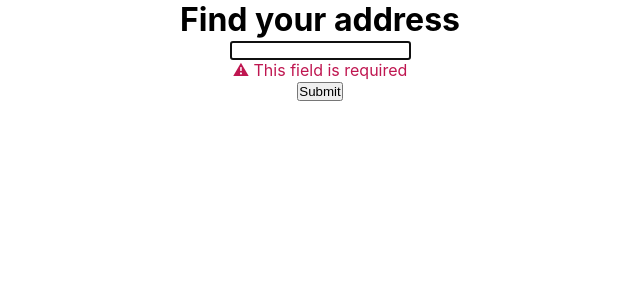
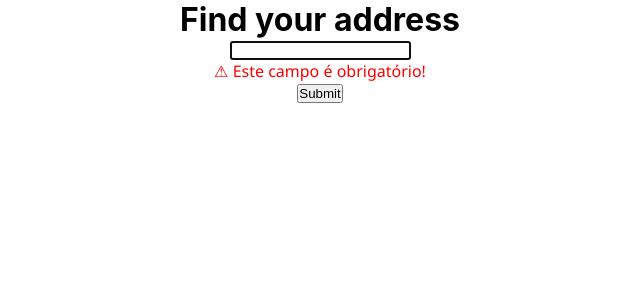
Before and after one commit to TaisaBraga/Find-Address, a React (Create React App) app: page / in a window 1280 px wide. Both pictures are taken after typing "Sample" into the empty fields and a click on the input 730 px from the left and 50 px from the top of the page. Shown: the top 300 px of the page, without its empty margins (320-960 px from the left). Built offline with nearby package versions, Linux system fonts and the light colour scheme; no server answers.

Commit message:
Throw error to undefined data

```diff
--- a/src/components/HomePage.tsx
+++ b/src/components/HomePage.tsx
@@ -9,19 +9,31 @@ export const HomePage = () => {
   const [cep, setCep] = useState<string>('')
   const [inputValue, setInputValue] = useState<string>('')
   const [information, setInformation] = useState<boolean>(false)
+  const [error, setError] = useState<string | null>(null)
   const { register, handleSubmit, formState: { errors } } = useForm()
 
   useEffect(() => {
     getServiceResponse(cep).then((data) => {
-      setReturnApi(data)
+      if (JSON.stringify(data) === JSON.stringify({})) {
+        console.log('if undefined')
+        setError('ERRO INDEFINIDO')
+      } else {
+        console.log('else undefined', data)
+        setReturnApi(data)
+      }
     })
-      .catch((err) => err);
+      .catch(err => {
+        if (err !== undefined) {
+          console.log('erroooooo', err)
+        } else {
+          console.log('elsee')
+        }
+      })
   }, [cep])
 
   const maskCep = (inputValue: string) => {
     return inputValue.replace(/\D/g, '').replace(/^(\d{5})(\d{3})+?$/, '$1-$2');
   }
-
 
   const handleChange = (event: any) => {
     let value = maskCep(event.target.value)
@@ -29,18 +41,16 @@ export const HomePage = () => {
   }
 
   const handleClick = () => {
-
     setCep(inputValue)
-    if (returnAPi !== null) {
-      setInformation(true)
-    }
+    setInformation(true)
   }
 
   return (
     <div>
       <form onSubmit={handleSubmit(handleClick)}>
-        <input {...register("inputValue", { required: "Email Address is required" })} maxLength={8} onChange={handleChange} value={inputValue} />
-        {errors.inputValue && <p className='errorMessage'>This field is required</p>}
+        <input {...register('inputValue', { required: true, minLength: 9 })} maxLength={9} onChange={handleChange} value={inputValue} />
+        {errors?.inputValue?.type === "required" && <p className='errorMessage'>Este campo é obrigatório!</p>}
+        {errors?.inputValue?.type === "minLength" && (<p className='errorMessage'>O número mínimo de caracteres são 9!</p>)}
         <input type="submit" />
       </form>
       {information ? (
@@ -52,6 +62,7 @@ export const HomePage = () => {
           <p>{returnAPi.uf}</p>
         </div>
       ) : ('')}
+      {error && <p>{error}</p>}
     </div>
   )
 }
--- a/src/components/styles.css
+++ b/src/components/styles.css
@@ -1,5 +1,8 @@
 .errorMessage {
-  color: #bf1650;
+  color: #FF0000;
+  font-family: "Segoe UI", "Roboto", "Oxygen",
+    "Ubuntu", "Cantarell", "Fira Sans", "Droid Sans", "Helvetica Neue",
+    sans-serif;
 }
 
 .errorMessage::before {
--- a/src/service/ServiceApi.tsx
+++ b/src/service/ServiceApi.tsx
@@ -35,5 +35,5 @@ export function getServiceResponse(cep: string): Promise<any> {
     console.log(`${urlApi}/${cep}/json/`)
     return mapToSignDetails(response.data)
   })
-    .catch((err) => err);
+    .catch(err => err);
 }
```
